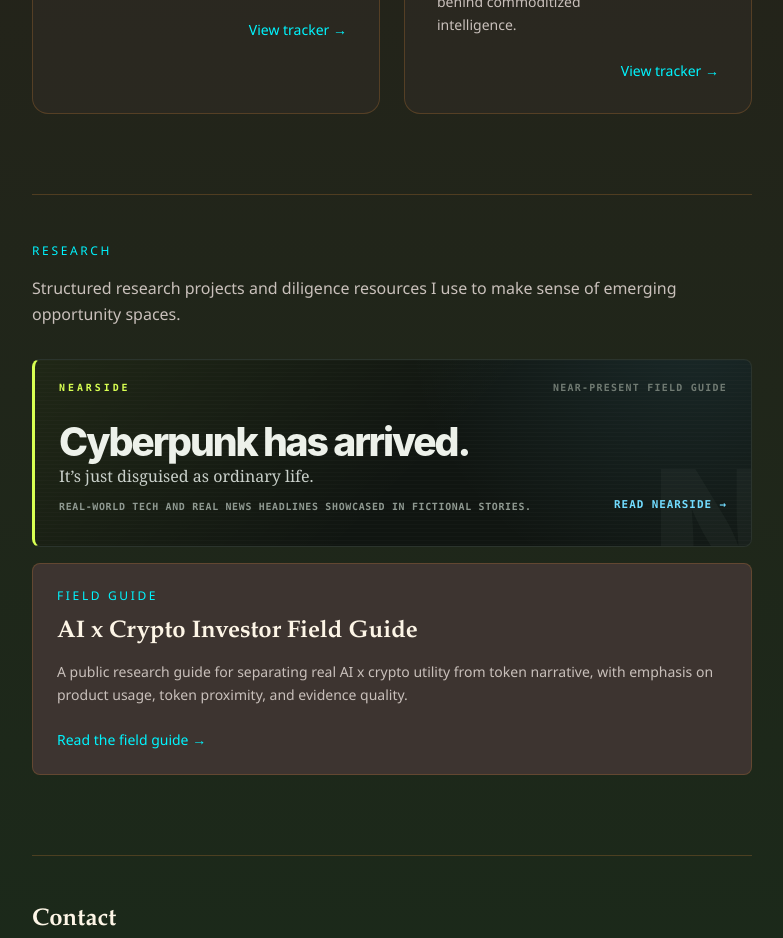
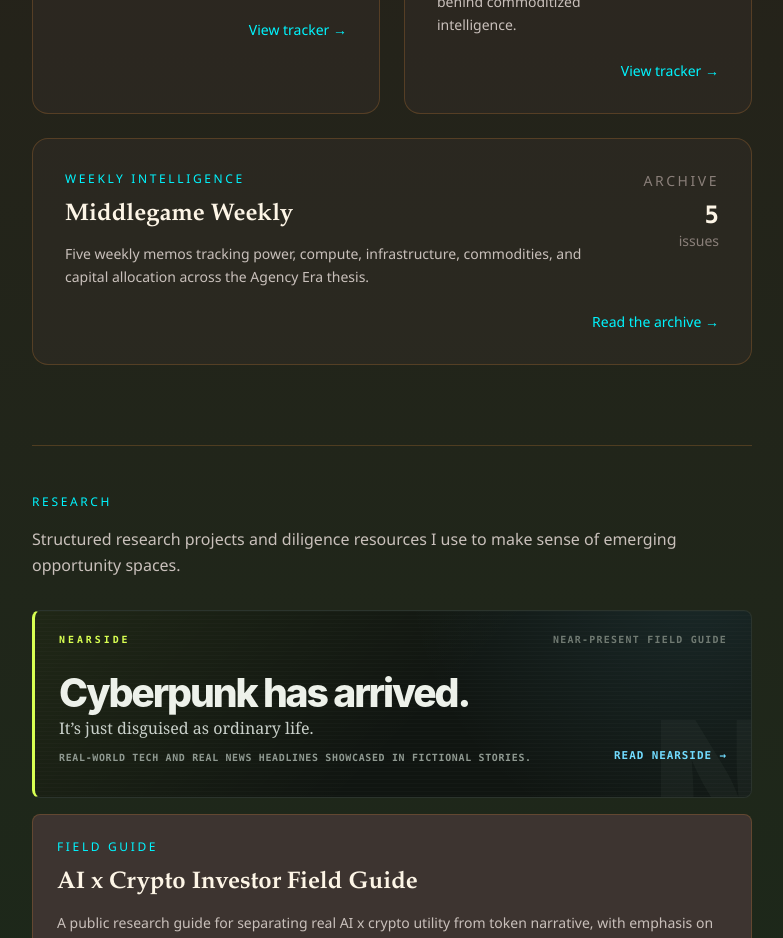
Before and after one commit to dougantin/dougantin.ai, a Next.js app: page / in a window 1280 px wide. Shown: the part 2820-3758 px from the top of the page, without its empty margins (248-1031 px from the left). Built offline with nearby package versions, Linux system fonts and the light colour scheme.

Commit message:
Restore Middlegame Weekly archive
Restore public access to the five canonical Middlegame Weekly issues and surface the archive across the site.

```diff
--- a/app/daily-briefing/[slug]/page.tsx
+++ b/app/daily-briefing/[slug]/page.tsx
@@ -1,22 +1,62 @@
+import { notFound } from "next/navigation";
+import { MDXRemote } from "next-mdx-remote/rsc";
 import type { Metadata } from "next";
-import { notFound } from "next/navigation";
+import EssayLayout from "@/components/EssayLayout";
+import { getAllDailyBriefings, getDailyBriefing } from "@/lib/daily-briefings";
+import { SITE_NAME } from "@/lib/site";
 
-export const dynamicParams = false;
+interface Props {
+  params: Promise<{ slug: string }>;
+}
 
 export async function generateStaticParams() {
-  return [];
+  return getAllDailyBriefings().map((briefing) => ({ slug: briefing.slug }));
 }
 
-export async function generateMetadata(): Promise<Metadata> {
+export async function generateMetadata({ params }: Props): Promise<Metadata> {
+  const { slug } = await params;
+  const briefing = getDailyBriefing(slug);
+  if (!briefing) return {};
+
   return {
-    title: "Not Found",
-    robots: {
-      index: false,
-      follow: false,
+    title: briefing.title,
+    description: briefing.description,
+    alternates: {
+      canonical: `/daily-briefing/${briefing.slug}`,
+    },
+    openGraph: {
+      title: `${briefing.title} | ${SITE_NAME}`,
+      description: briefing.description,
+      type: "article",
+      url: `/daily-briefing/${briefing.slug}`,
+    },
+    twitter: {
+      title: `${briefing.title} | ${SITE_NAME}`,
+      description: briefing.description,
     },
   };
 }
 
-export default function DailyBriefingEntryPage() {
-  notFound();
+export default async function DailyBriefingEntryPage({ params }: Props) {
+  const { slug } = await params;
+  const briefing = getDailyBriefing(slug);
+  if (!briefing) notFound();
+
+  return (
+    <EssayLayout
+      backHref="/daily-briefing"
+      backLabel="Middlegame Weekly"
+      showDate={false}
+      meta={{
+        slug: briefing.slug,
+        title: briefing.title,
+        date: briefing.date,
+        description: briefing.description,
+        readTime: "",
+        tag: briefing.cadence,
+      }}
+    >
+      <MDXRemote source={briefing.content} />
+    </EssayLayout>
+  );
 }
--- a/app/daily-briefing/page.tsx
+++ b/app/daily-briefing/page.tsx
@@ -1,14 +1,77 @@
 import type { Metadata } from "next";
-import { notFound } from "next/navigation";
+import Link from "next/link";
+import SiteLogo from "@/components/SiteLogo";
+import { getAllDailyBriefings } from "@/lib/daily-briefings";
 
 export const metadata: Metadata = {
-  title: "Not Found",
-  robots: {
-    index: false,
-    follow: false,
+  title: "Middlegame Weekly",
+  description:
+    "The first five issues of Middlegame Weekly, tracking the public signals behind the Agency Era thesis.",
+  alternates: {
+    canonical: "/daily-briefing",
   },
 };
 
 export default function DailyBriefingPage() {
-  notFound();
+  const briefings = getAllDailyBriefings();
+
+  return (
+    <div style={{ background: "var(--bg-primary)" }} className="min-h-screen">
+      <main className="mx-auto max-w-3xl px-6 py-20 md:py-32">
+        <div className="mb-12">
+          <SiteLogo />
+        </div>
+
+        <div className="max-w-2xl">
+          <p
+            className="text-xs font-medium uppercase tracking-[0.22em]"
+            style={{ color: "var(--accent-primary)" }}
+          >
+            Weekly Intelligence
+          </p>
+          <h1
+            className="mt-4 text-4xl font-bold md:text-5xl"
+            style={{ color: "var(--text-heading)", fontFamily: "var(--font-playfair), serif" }}
+          >
+            Middlegame Weekly
+          </h1>
+          <p
+            className="mt-5 text-base leading-relaxed md:text-lg"
+            style={{ color: "var(--text-body)" }}
+          >
+            Five weekly intelligence memos tracking the public signals behind the Agency Era
+            thesis: power, compute, infrastructure, commodities, and capital allocation.
+          </p>
+        </div>
+
+        <div className="mt-12 space-y-4">
+          {briefings.map((briefing) => (
+            <Link
+              key={briefing.slug}
+              href={`/daily-briefing/${briefing.slug}`}
+              className="essay-card"
+            >
+              <div>
+                <span
+                  className="mb-2 inline-block rounded px-2 py-0.5 text-xs font-medium uppercase tracking-wider"
+                  style={{ color: "var(--accent-warm)", border: "1px solid var(--border-default)" }}
+                >
+                  {briefing.cadence}
+                </span>
+                <h2
+                  className="text-lg font-semibold leading-snug"
+                  style={{ color: "var(--text-heading)", fontFamily: "var(--font-playfair), serif" }}
+                >
+                  {briefing.title}
+                </h2>
+              </div>
+              <p className="mt-2 text-sm leading-relaxed" style={{ color: "var(--text-body)" }}>
+                {briefing.description}
+              </p>
+            </Link>
+          ))}
+        </div>
+      </main>
+    </div>
+  );
 }
--- a/app/page.tsx
+++ b/app/page.tsx
@@ -290,6 +290,54 @@ export default async function Home() {
               </div>
             </div>
 
+            <div
+              className="rounded-2xl border px-6 py-7 md:px-8 md:py-8 lg:col-span-2"
+              style={{
+                borderColor: "var(--border-default)",
+                background: "rgba(61, 52, 48, 0.32)",
+              }}
+            >
+              <div className="flex items-start justify-between gap-6">
+                <div>
+                  <p
+                    className="text-xs font-medium uppercase tracking-[0.22em]"
+                    style={{ color: "var(--accent-primary)" }}
+                  >
+                    Weekly Intelligence
+                  </p>
+                  <h2
+                    className="mt-3 text-2xl font-bold"
+                    style={{ color: "var(--text-heading)", fontFamily: "var(--font-playfair), serif" }}
+                  >
+                    Middlegame Weekly
+                  </h2>
+                  <p className="mt-3 max-w-2xl text-sm leading-relaxed" style={{ color: "var(--text-body)" }}>
+                    Five weekly memos tracking power, compute, infrastructure, commodities,
+                    and capital allocation across the Agency Era thesis.
+                  </p>
+                </div>
+                <div className="text-right text-sm">
+                  <div className="uppercase tracking-[0.18em]" style={{ color: "var(--text-muted)" }}>
+                    Archive
+                  </div>
+                  <div className="mt-2 font-mono text-2xl font-semibold" style={{ color: "var(--text-heading)" }}>
+                    5
+                  </div>
+                  <div style={{ color: "var(--text-muted)" }}>issues</div>
+                </div>
+              </div>
+
+              <div className="mt-6 flex flex-col gap-3 md:flex-row md:items-center md:justify-end">
+                <Link
+                  href="/daily-briefing"
+                  className="text-sm font-medium"
+                  style={{ color: "var(--accent-primary)" }}
+                >
+                  Read the archive →
+                </Link>
+              </div>
+            </div>
+
           </div>
         </section>
 
--- a/app/sitemap.ts
+++ b/app/sitemap.ts
@@ -1,4 +1,5 @@
 import type { MetadataRoute } from "next";
+import { getAllDailyBriefings } from "@/lib/daily-briefings";
 import { getAllLibraryItems } from "@/lib/library";
 import { getAllEssays } from "@/lib/mdx";
 import { getAllNearsideIssues } from "@/lib/nearside";
@@ -16,6 +17,10 @@ export default function sitemap(): MetadataRoute.Sitemap {
   const nearsideIssues = getAllNearsideIssues().map((issue) => ({
     url: `${SITE_URL}/research/nearside/${issue.slug}`,
     lastModified: issue.date,
+  }));
+  const middlegameIssues = getAllDailyBriefings().map((briefing) => ({
+    url: `${SITE_URL}/daily-briefing/${briefing.slug}`,
+    lastModified: briefing.date,
   }));
 
   return [
@@ -40,6 +45,10 @@ export default function sitemap(): MetadataRoute.Sitemap {
       lastModified: new Date(),
     },
     {
+      url: `${SITE_URL}/daily-briefing`,
+      lastModified: middlegameIssues[0]?.lastModified ?? new Date(),
+    },
+    {
       url: `${SITE_URL}/research`,
       lastModified: new Date(),
     },
@@ -58,5 +67,6 @@ export default function sitemap(): MetadataRoute.Sitemap {
     ...essays,
     ...libraryItems,
     ...nearsideIssues,
+    ...middlegameIssues,
   ];
 }
--- a/app/tracking/page.tsx
+++ b/app/tracking/page.tsx
@@ -94,6 +94,54 @@ export default async function TrackingPage() {
               </Link>
             </div>
           </div>
+
+          <div
+            className="rounded-2xl border px-6 py-7 md:px-8 md:py-8 lg:col-span-2"
+            style={{
+              borderColor: "var(--border-default)",
+              background: "rgba(61, 52, 48, 0.32)",
+            }}
+          >
+            <div className="flex items-start justify-between gap-6">
+              <div>
+                <p
+                  className="text-xs font-medium uppercase tracking-[0.22em]"
+                  style={{ color: "var(--accent-primary)" }}
+                >
+                  Weekly Intelligence
+                </p>
+                <h2
+                  className="mt-3 text-2xl font-bold"
+                  style={{ color: "var(--text-heading)", fontFamily: "var(--font-playfair), serif" }}
+                >
+                  Middlegame Weekly
+                </h2>
+                <p className="mt-3 max-w-2xl text-sm leading-relaxed" style={{ color: "var(--text-body)" }}>
+                  Five weekly memos tracking power, compute, infrastructure, commodities,
+                  and capital allocation across the Agency Era thesis.
+                </p>
+              </div>
+              <div className="text-right text-sm">
+                <div className="uppercase tracking-[0.18em]" style={{ color: "var(--text-muted)" }}>
+                  Archive
+                </div>
+                <div className="mt-2 font-mono text-2xl font-semibold" style={{ color: "var(--text-heading)" }}>
+                  5
+                </div>
+                <div style={{ color: "var(--text-muted)" }}>issues</div>
+              </div>
+            </div>
+
+            <div className="mt-6 flex flex-col gap-3 md:flex-row md:items-center md:justify-end">
+              <Link
+                href="/daily-briefing"
+                className="text-sm font-medium"
+                style={{ color: "var(--accent-primary)" }}
+              >
+                Read the archive &rarr;
+              </Link>
+            </div>
+          </div>
         </section>
       </main>
     </div>
--- a/lib/daily-briefings.ts
+++ b/lib/daily-briefings.ts
@@ -11,6 +11,7 @@ export interface DailyBriefing {
   description: string;
   content: string;
   cadence: "daily" | "weekly" | "monthly" | "quarterly";
+  visibility: "public" | "draft";
 }
 
 function sortBriefingsByDate<T extends { date: string }>(briefings: T[]) {
@@ -49,6 +50,7 @@ function parseBriefing(filePath: string): DailyBriefing {
       data.cadence === "quarterly"
         ? data.cadence
         : "daily",
+    visibility: data.visibility === "draft" ? "draft" : "public",
   };
 }
 
@@ -70,7 +72,9 @@ export function getAllDailyBriefings(): DailyBriefing[] {
     files
       .map(parseBriefing)
       .filter(isValidBriefing)
-      .filter((briefing) => briefing.cadence === "weekly"),
+      .filter(
+        (briefing) => briefing.cadence === "weekly" && briefing.visibility === "public",
+      ),
   );
 }
 
```
